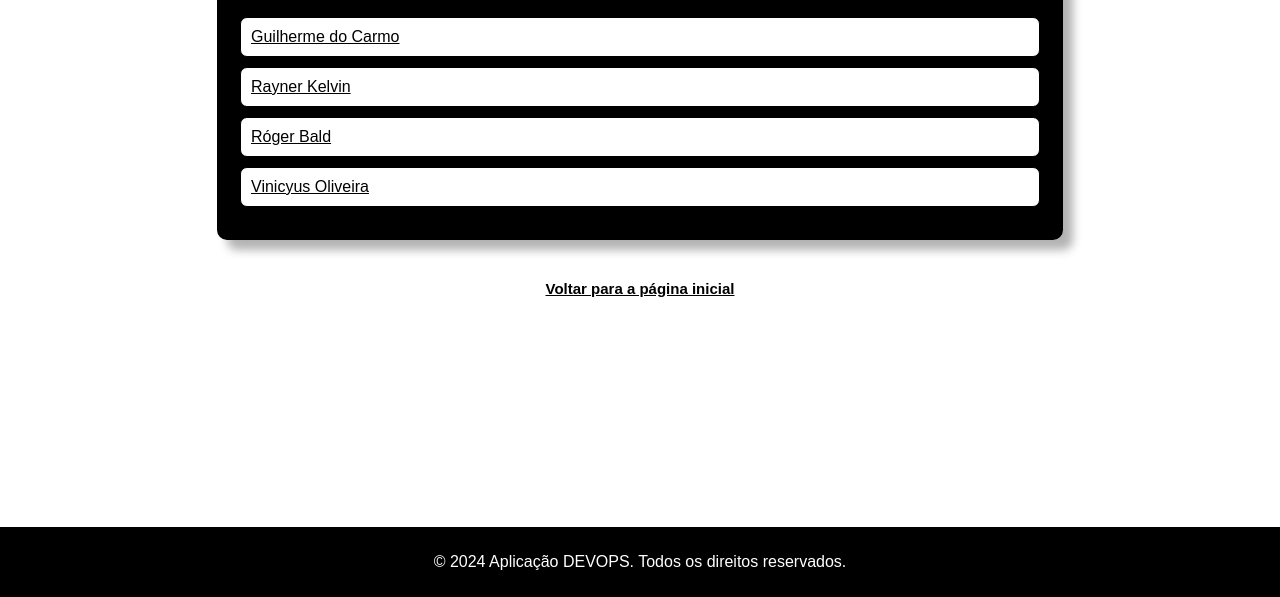
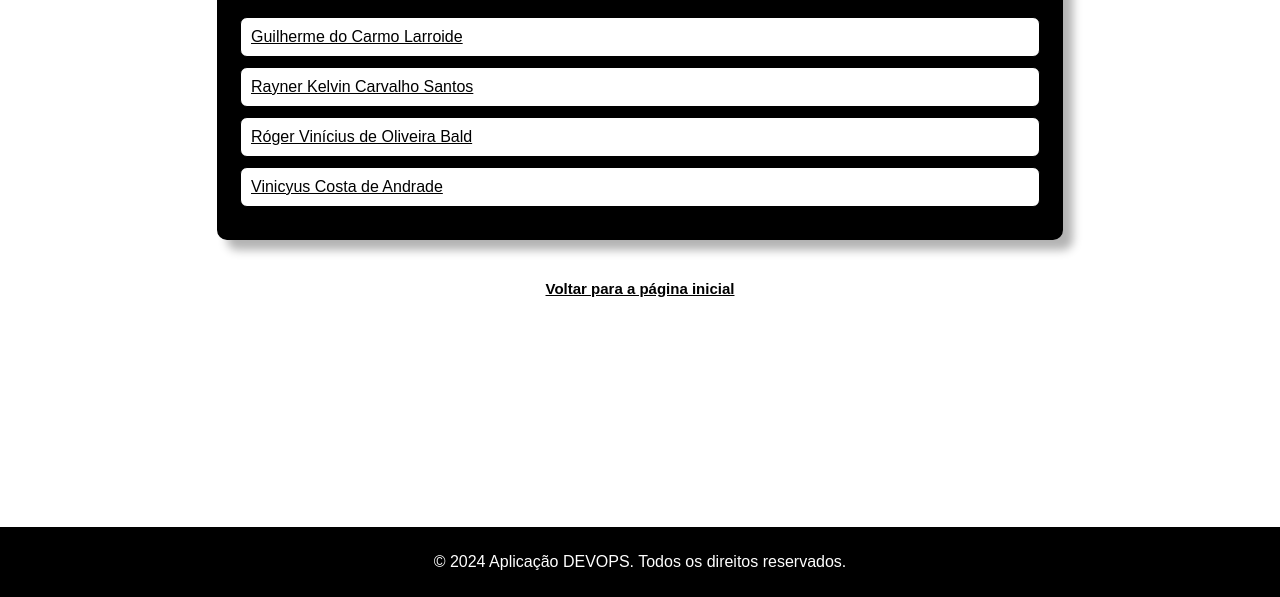
Before and after one commit to RogerBald/aplicacao-devops, a website: page src/views/integrantes.html in a window 1280 px wide. Shown: the part 203-800 px from the top of the page. Drawn offline with Linux system fonts and the light colour scheme.

Commit message:
atualizando nome integrantes

```diff
--- a/src/views/integrantes.html
+++ b/src/views/integrantes.html
@@ -29,10 +29,10 @@
         <script>
             // Dados dos integrantes
             var data = {'integrantes':[
-                {'nome':'Guilherme do Carmo', 'github':'https://github.com/guilhermedcl'},
-                {'nome':'Rayner Kelvin', 'github':'https://github.com/rayner27k'},
-                {'nome':'Róger Bald', 'github':'https://github.com/RogerBald'},
-                {'nome':'Vinicyus Oliveira', 'github':'https://github.com/vinicyusads11'}
+                {'nome':'Guilherme do Carmo Larroide', 'github':'https://github.com/guilhermedcl'},
+                {'nome':'Rayner Kelvin Carvalho Santos', 'github':'https://github.com/rayner27k'},
+                {'nome':'Róger Vinícius de Oliveira Bald', 'github':'https://github.com/RogerBald'},
+                {'nome':'Vinicyus Costa de Andrade', 'github':'https://github.com/vinicyusads11'}
             ]};
 
             // Função para exibir os integrantes na lista
```
